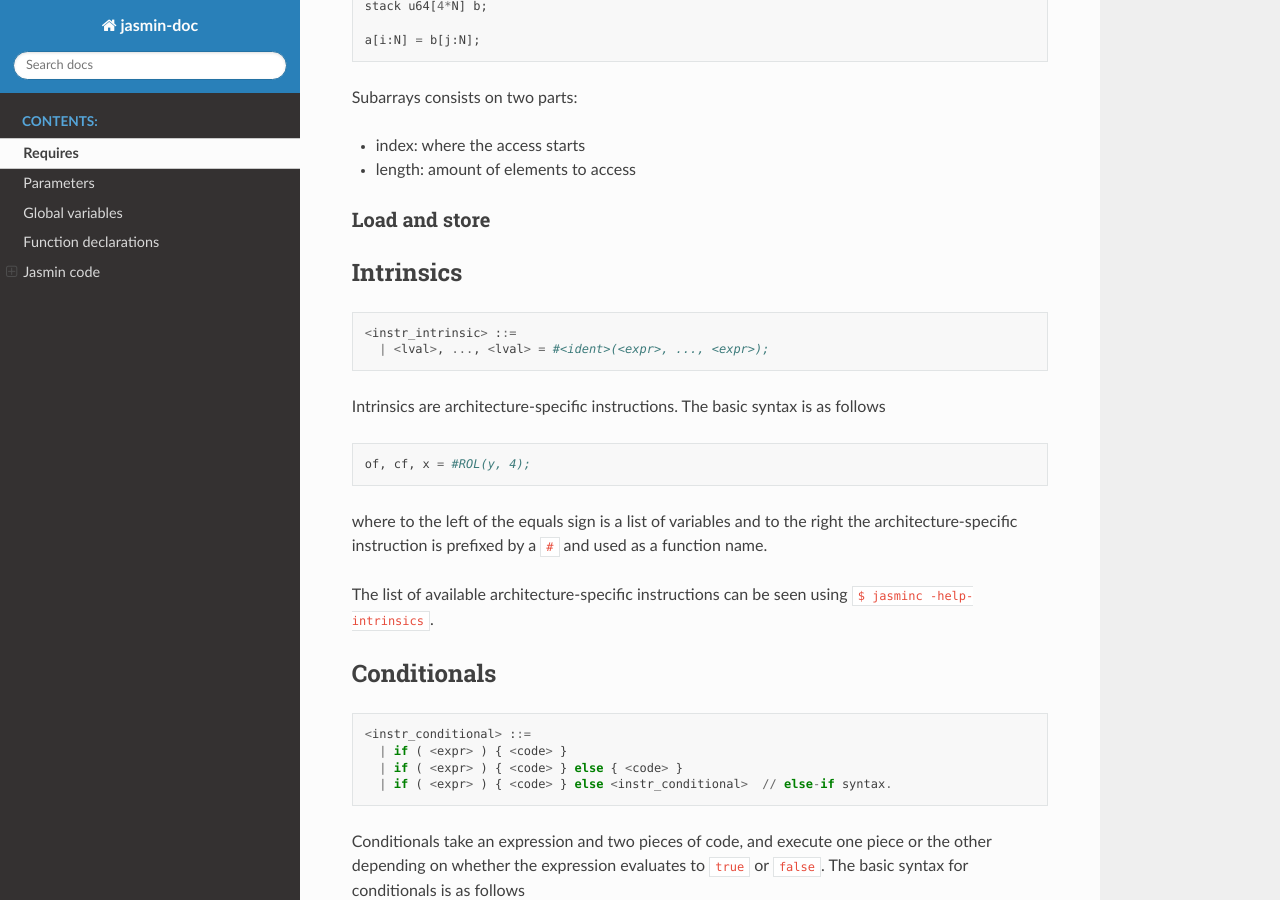
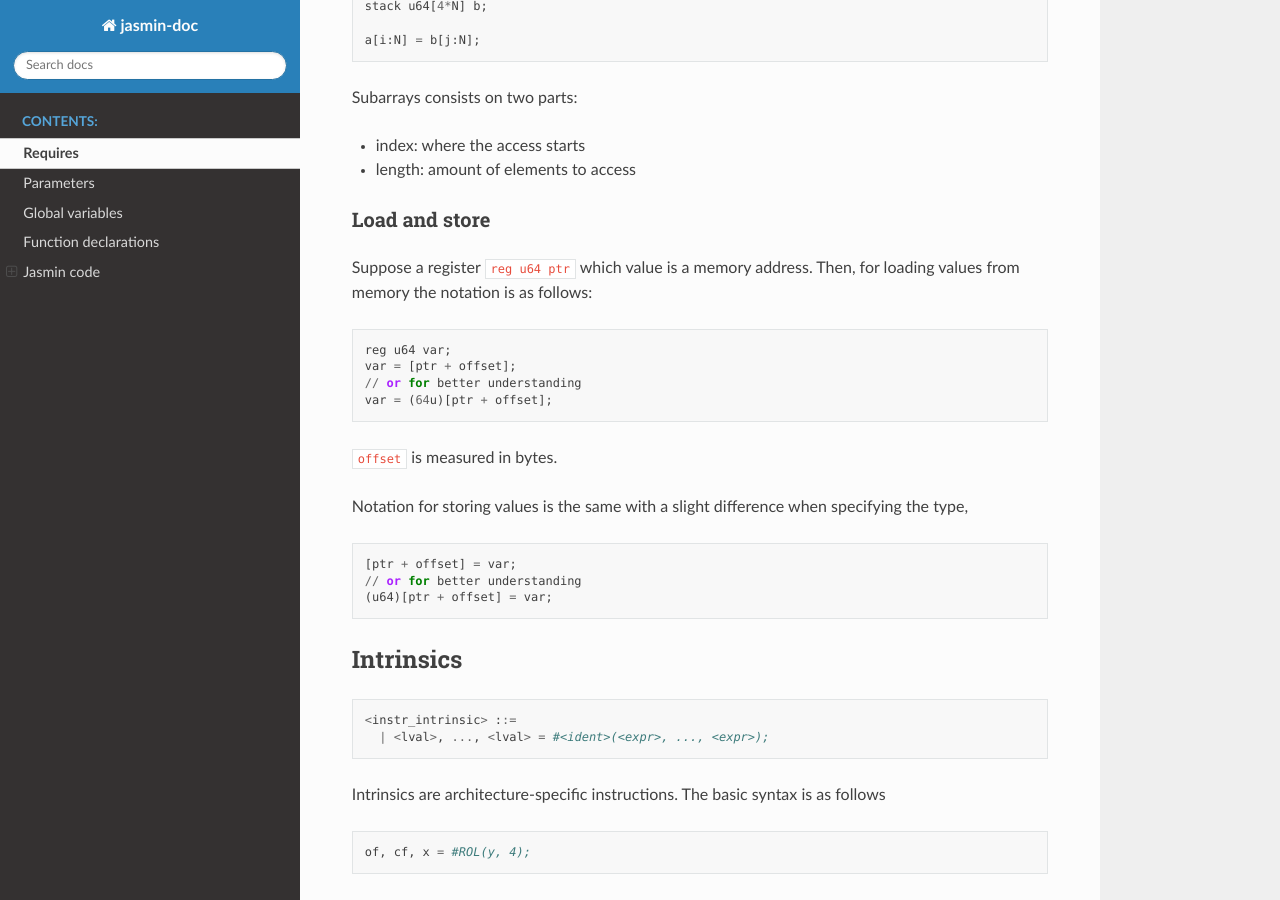
Before and after one commit to lyonel2017/jasmin-doc, a Sphinx documentation site: the page built from source/Jasmin-language-guide.md, in a window 1280 px wide and 900 px high, scrolled down 6349 px. Built offline with Sphinx 7.4.7 and the Read the Docs theme 3.1.0, drawn with Linux system fonts in a browser that asks for light colours.

Commit message:
add doc about loads and stores in assignment section

````diff
--- a/source/Jasmin-language-guide.md
+++ b/source/Jasmin-language-guide.md
@@ -303,9 +303,23 @@ Subarrays consists on two parts:
 - length: amount of elements to access
 
 ### Load and store
+Suppose a register `reg u64 ptr` which value is a memory address. Then, for loading values from memory the notation is as follows:
+```
+reg u64 var;
+var = [ptr + offset];
+// or for better understanding
+var = (64u)[ptr + offset];
+```
+`offset` is measured in bytes.
 
+Notation for storing values is the same with a slight difference when specifying the type,
+```
+[ptr + offset] = var;
+// or for better understanding
+(u64)[ptr + offset] = var;
+```
 
-[comment]: <> (we could say something about casting variables, TODO: something related to bool assignments and about loads and stores)
+[comment]: <> (TODO: something related to bool assignments)
 
 
 ## Intrinsics
````
